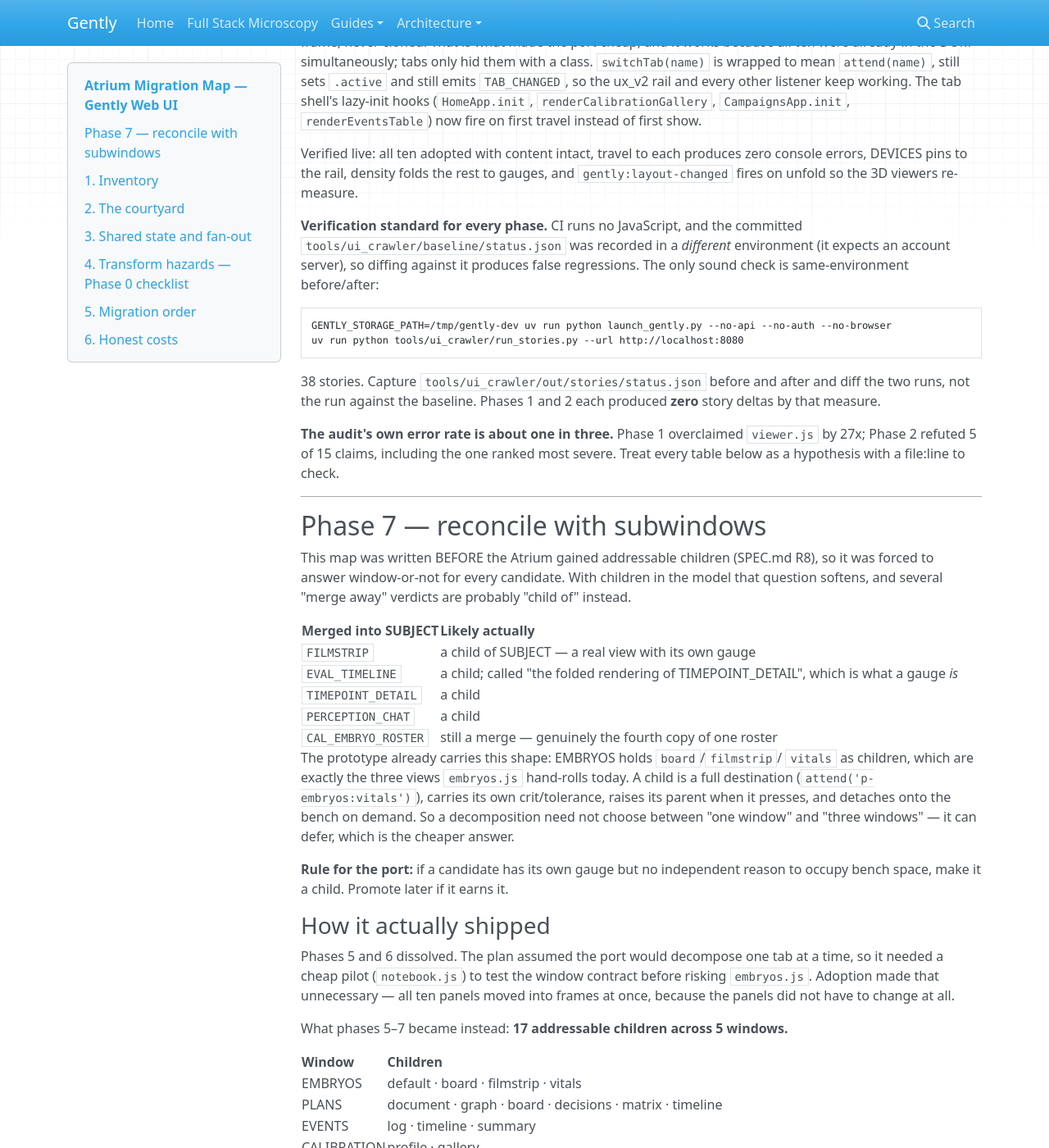
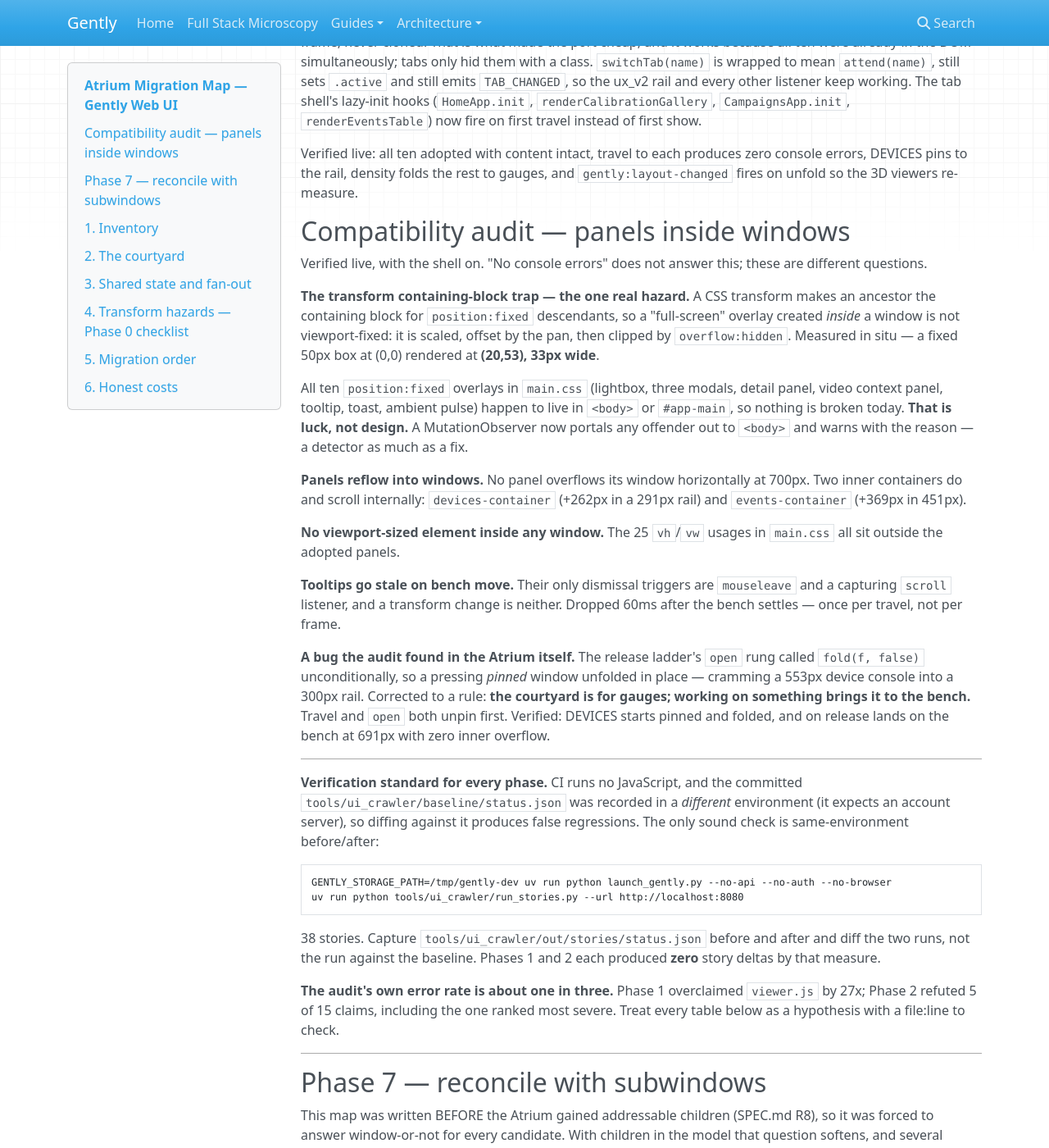
Before and after one commit to pskeshu/gently, an MkDocs documentation site: the page built from docs/atrium/MIGRATION.md, in a window 1280 px wide and 1400 px high, scrolled down 891 px. Shown: the whole window at 82% size. Built offline with MkDocs 1.6.1, drawn with Linux system fonts in a browser that asks for light colours; nearby versions of some CDN libraries.

Commit message:
fix(atrium): the courtyard is for gauges; working brings a window to the bench
Compatibility audit found this in the Atrium's own code. The release ladder's
`open` rung called fold(f, false) unconditionally, so a pressing PINNED window
unfolded in place — and DEVICES has been pressing all session because there is
no device layer, which crammed a 553px device console into a 300px rail
(measured: devices-container overflowing by 262px).

Rather than widening the rail, this is a rule: the courtyard holds gauges, and
working on something means bringing it to the bench. Both travel and the `open`
release now unpin first. Verified: DEVICES starts pinned and folded, and on
release lands on the bench at 691px with zero inner overflow.

Also records the audit in MIGRATION.md — panels reflow into 700px windows with
no horizontal overflow, no viewport-sized element sits inside a window, and the
25 vh/vw usages in main.css are all outside the adopted panels.

Co-Authored-By: Claude Opus 5 (1M context) <noreply@anthropic.com>

```diff
--- a/docs/atrium/MIGRATION.md
+++ b/docs/atrium/MIGRATION.md
@@ -64,6 +64,43 @@ first travel instead of first show.
 Verified live: all ten adopted with content intact, travel to each produces zero
 console errors, DEVICES pins to the rail, density folds the rest to gauges, and
 `gently:layout-changed` fires on unfold so the 3D viewers re-measure.
+
+## Compatibility audit — panels inside windows
+
+Verified live, with the shell on. "No console errors" does not answer this;
+these are different questions.
+
+**The transform containing-block trap — the one real hazard.** A CSS transform
+makes an ancestor the containing block for `position:fixed` descendants, so a
+"full-screen" overlay created *inside* a window is not viewport-fixed: it is
+scaled, offset by the pan, then clipped by `overflow:hidden`. Measured in situ —
+a fixed 50px box at (0,0) rendered at **(20,53), 33px wide**.
+
+All ten `position:fixed` overlays in `main.css` (lightbox, three modals, detail
+panel, video context panel, tooltip, toast, ambient pulse) happen to live in
+`<body>` or `#app-main`, so nothing is broken today. **That is luck, not
+design.** A MutationObserver now portals any offender out to `<body>` and warns
+with the reason — a detector as much as a fix.
+
+**Panels reflow into windows.** No panel overflows its window horizontally at
+700px. Two inner containers do and scroll internally: `devices-container`
+(+262px in a 291px rail) and `events-container` (+369px in 451px).
+
+**No viewport-sized element inside any window.** The 25 `vh`/`vw` usages in
+`main.css` all sit outside the adopted panels.
+
+**Tooltips go stale on bench move.** Their only dismissal triggers are
+`mouseleave` and a capturing `scroll` listener, and a transform change is
+neither. Dropped 60ms after the bench settles — once per travel, not per frame.
+
+**A bug the audit found in the Atrium itself.** The release ladder's `open` rung
+called `fold(f, false)` unconditionally, so a pressing *pinned* window unfolded
+in place — cramming a 553px device console into a 300px rail. Corrected to a
+rule: **the courtyard is for gauges; working on something brings it to the
+bench.** Travel and `open` both unpin first. Verified: DEVICES starts pinned and
+folded, and on release lands on the bench at 691px with zero inner overflow.
+
+---
 
 **Verification standard for every phase.** CI runs no JavaScript, and the
 committed `tools/ui_crawler/baseline/status.json` was recorded in a *different*
```
Also changed, not shown: gently/ui/web/static/js/atrium.js (+16 -2 lines).
